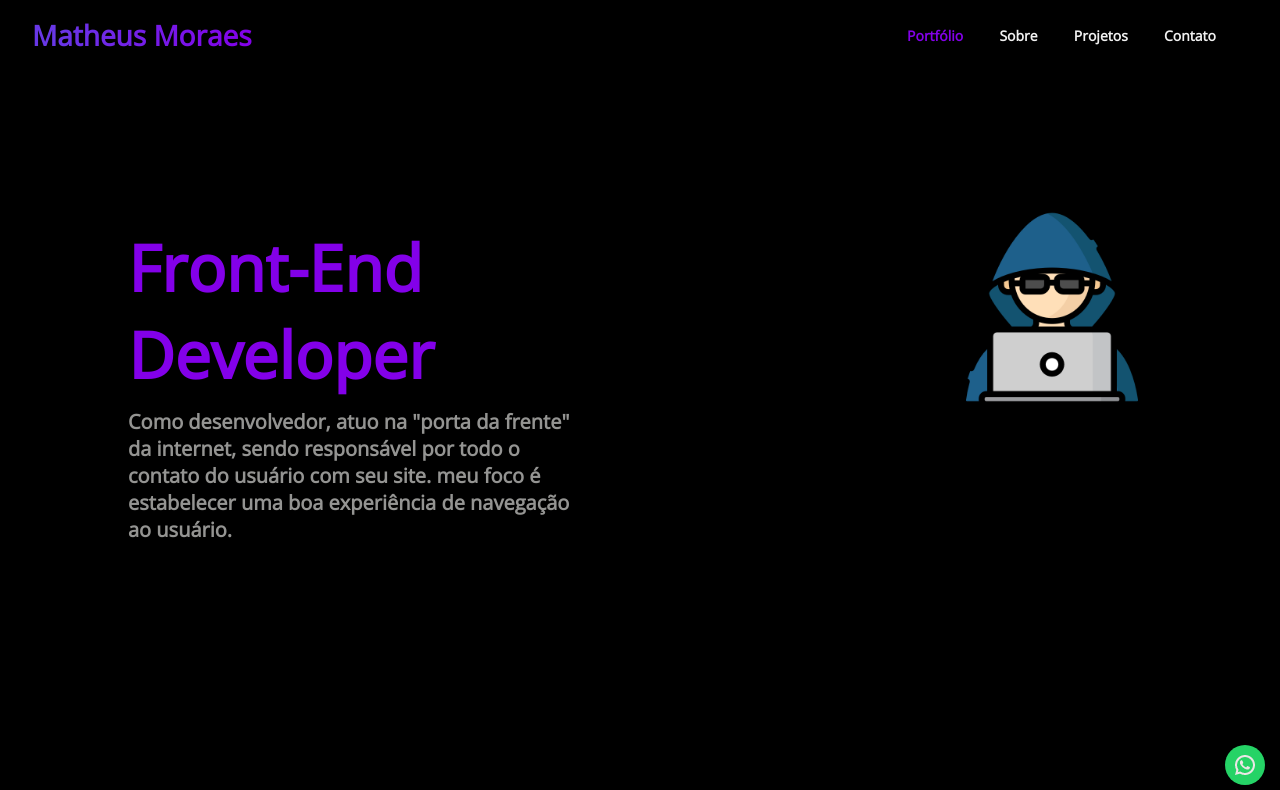
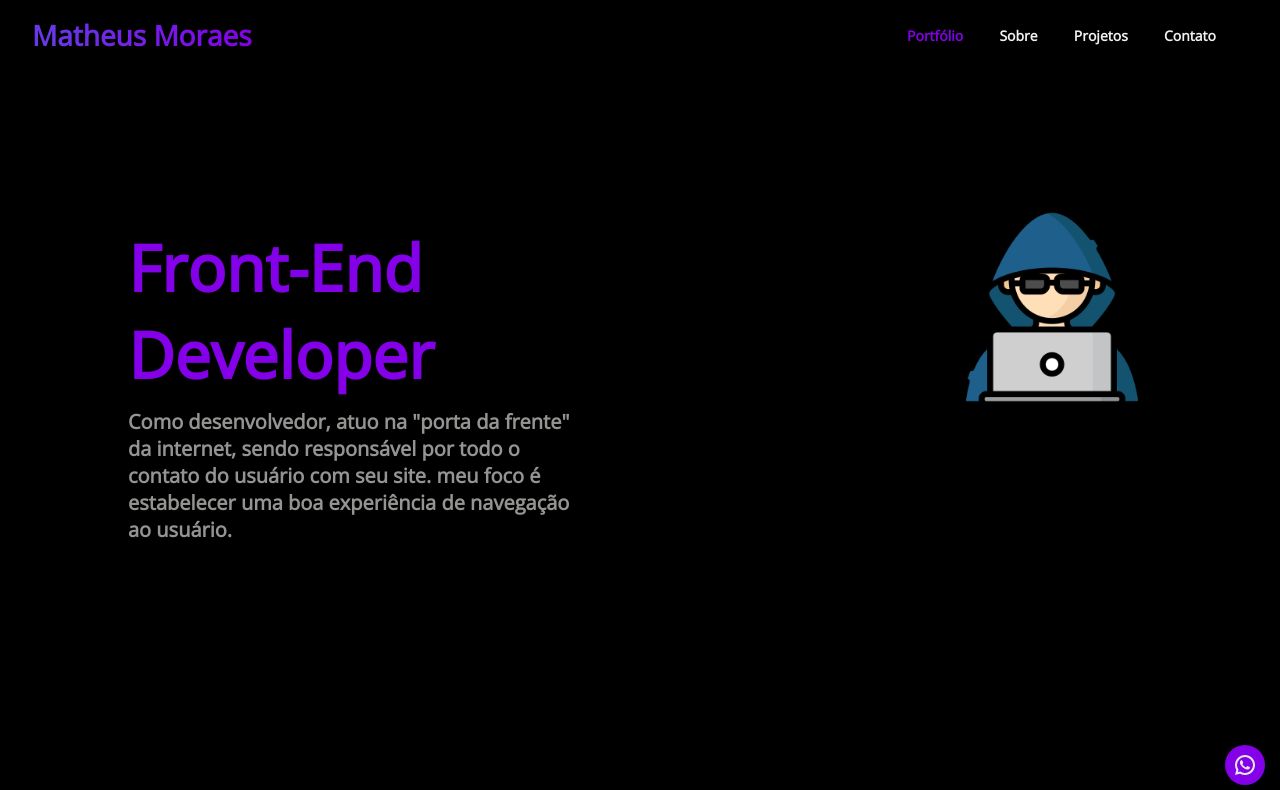
Before and after one commit to MaverickevD/Portfolio, a plain HTML site: page index.html in a window 1280 px wide. Shown: the top 790 px of the page. Drawn offline with nearby package versions, Linux system fonts and the light colour scheme.

Commit message:
fix color buttons

```diff
--- a/style.css
+++ b/style.css
@@ -44,7 +44,7 @@ body{
   width: 40px;
   height: 40px;
   color: #fff;
-  background-color: #25d366;
+  background-color: var(--primary-color);
   border-radius: 50%;
 }
 
```
